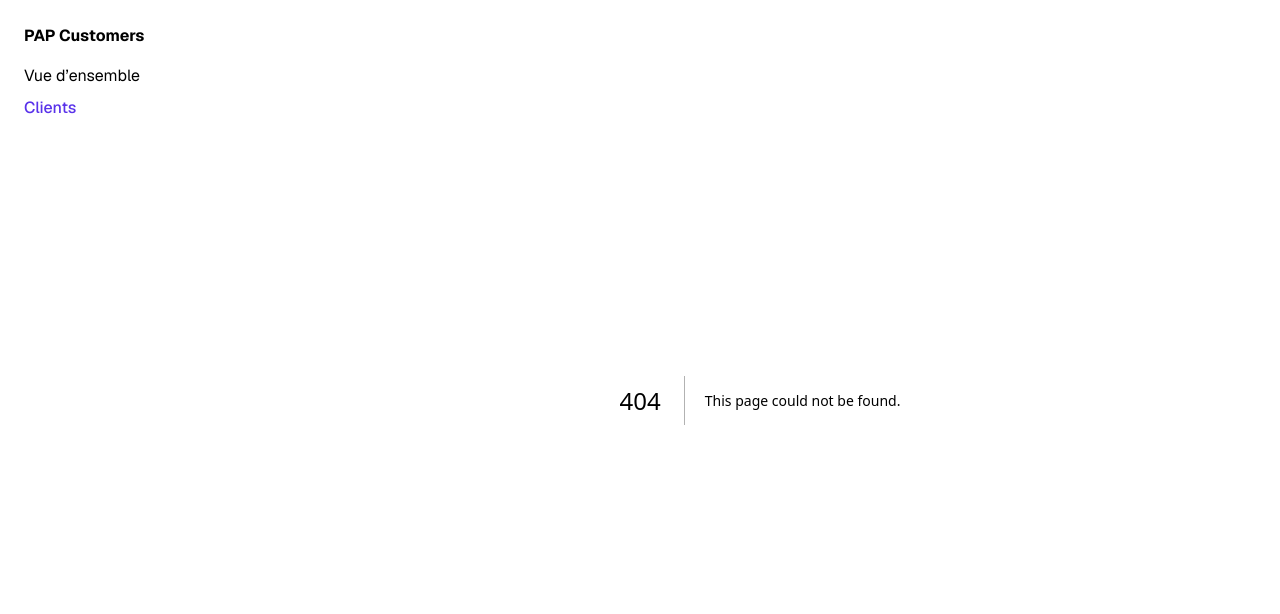
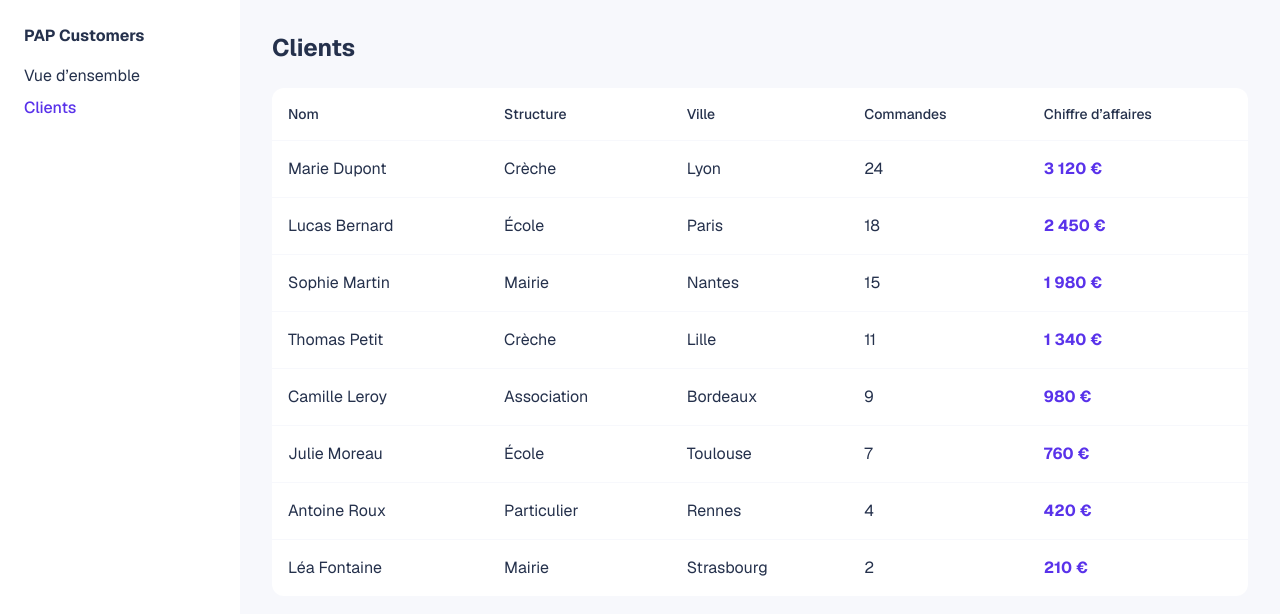
Before and after one commit to YoanGvs/pap-customers, a Next.js app: page /clients in a window 1280 px wide. Before the commit this address had no page. Shown: the top 614 px of the page. Built offline with nearby package versions, Linux system fonts and the light colour scheme.

Commit message:
✨ Ajoute la page Clients

```diff
--- /dev/null
+++ b/src/app/clients/page.tsx
@@ -0,0 +1,55 @@
+// Valeurs provisoires en attendant les vraies donnees.
+const customers = [
+  { name: "Marie Dupont", type: "Crèche", city: "Lyon", orders: 24, revenue: "3 120 €" },
+  { name: "Lucas Bernard", type: "École", city: "Paris", orders: 18, revenue: "2 450 €" },
+  { name: "Sophie Martin", type: "Mairie", city: "Nantes", orders: 15, revenue: "1 980 €" },
+  { name: "Thomas Petit", type: "Crèche", city: "Lille", orders: 11, revenue: "1 340 €" },
+  { name: "Camille Leroy", type: "Association", city: "Bordeaux", orders: 9, revenue: "980 €" },
+  { name: "Julie Moreau", type: "École", city: "Toulouse", orders: 7, revenue: "760 €" },
+  { name: "Antoine Roux", type: "Particulier", city: "Rennes", orders: 4, revenue: "420 €" },
+  { name: "Léa Fontaine", type: "Mairie", city: "Strasbourg", orders: 2, revenue: "210 €" },
+];
+
+export default function Clients() {
+  return (
+    <main className="p-4 md:p-8">
+      <h1 className="text-2xl font-bold">Clients</h1>
+
+      <ul className="mt-6 flex flex-col gap-4 md:hidden">
+        {customers.map((customer) => (
+          <li key={customer.name} className="rounded-xl bg-surface p-4">
+            <p className="font-medium">{customer.name}</p>
+            <p className="mt-1 text-sm">
+              {customer.type} · {customer.city}
+            </p>
+            <p className="mt-1 text-sm">{customer.orders} commandes</p>
+            <p className="mt-1 font-bold text-primary">{customer.revenue}</p>
+          </li>
+        ))}
+      </ul>
+
+      <table className="mt-6 hidden w-full rounded-xl bg-surface md:table">
+        <thead>
+          <tr className="text-left text-sm">
+            <th className="p-4 font-medium">Nom</th>
+            <th className="p-4 font-medium">Structure</th>
+            <th className="p-4 font-medium">Ville</th>
+            <th className="p-4 font-medium">Commandes</th>
+            <th className="p-4 font-medium">Chiffre d’affaires</th>
+          </tr>
+        </thead>
+        <tbody>
+          {customers.map((customer) => (
+            <tr key={customer.name} className="border-t border-background">
+              <td className="p-4">{customer.name}</td>
+              <td className="p-4">{customer.type}</td>
+              <td className="p-4">{customer.city}</td>
+              <td className="p-4">{customer.orders}</td>
+              <td className="p-4 font-bold text-primary">{customer.revenue}</td>
+            </tr>
+          ))}
+        </tbody>
+      </table>
+    </main>
+  );
+}
```
